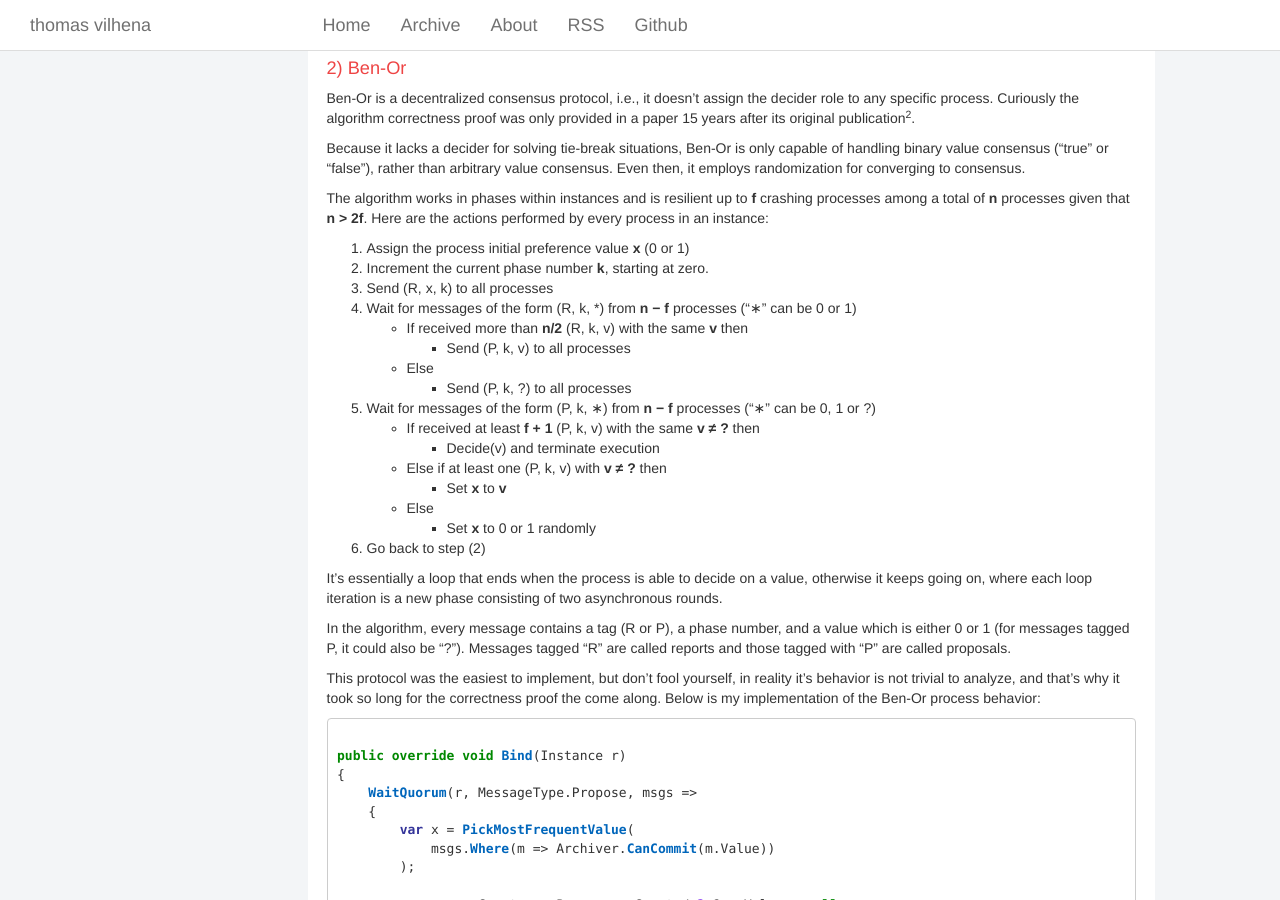
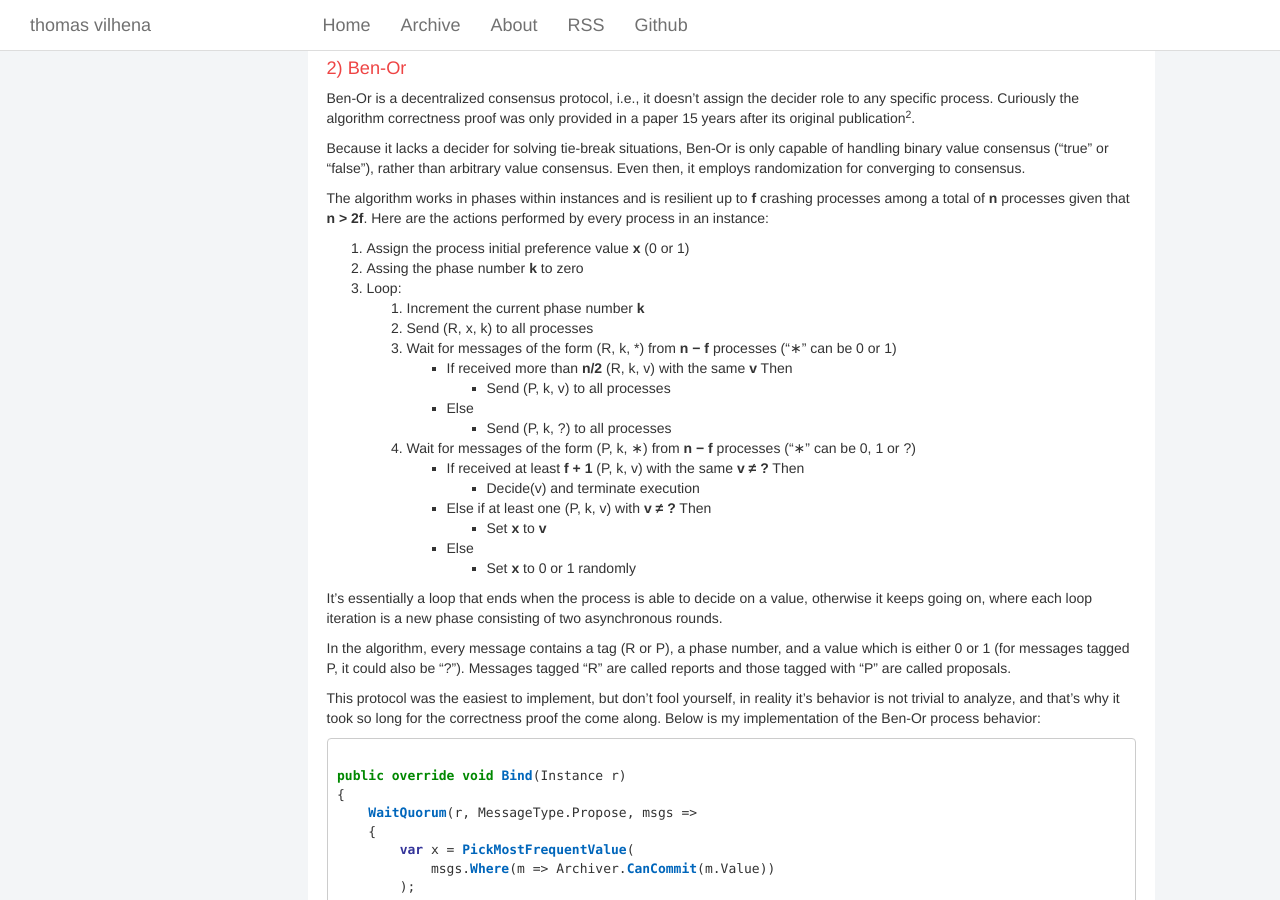
Before and after one commit to TCGV/blog, a Jekyll site: the page built from _posts/2020-10-11-a-review-of-consensus-protocols.md, in a window 1280 px wide and 900 px high, scrolled down 4119 px. Built offline with Jekyll 4.4.1, drawn with Linux system fonts in a browser that asks for light colours.

Commit message:
Improve Ben-Or algorithm formatting

```diff
--- a/_posts/2020-10-11-a-review-of-consensus-protocols.md
+++ b/_posts/2020-10-11-a-review-of-consensus-protocols.md
@@ -202,21 +202,22 @@ Because it lacks a decider for solving tie-break situations, Ben-Or is only capa
 The algorithm works in phases within instances and is resilient up to <b>f</b> crashing processes among a total of <b>n</b> processes given that <b>n > 2f</b>. Here are the actions performed by every process in an instance:
 
 1. Assign the process initial preference value <b>x</b> (0 or 1)
-1. Increment the current phase number <b>k</b>, starting at zero.
-1. Send (R, x, k) to all processes
-1. Wait for messages of the form (R, k, *) from <b>n − f</b> processes ("∗" can be 0 or 1)
-    * If received more than <b>n/2</b> (R, k, v) with the same <b>v</b> then
-        * Send (P, k, v) to all processes
-    * Else
-        * Send (P, k, ?) to all processes
-1. Wait for messages of the form (P, k, ∗) from <b>n − f</b> processes ("∗" can be 0, 1 or ?)
-    * If received at least <b>f + 1</b> (P, k, v) with the same <b>v ≠ ?</b> then
-        * Decide(v) and terminate execution
-    * Else if at least one (P, k, v) with <b>v ≠ ?</b> then
-        * Set <b>x</b> to <b>v</b>
-    * Else
-        * Set <b>x</b> to 0 or 1 randomly
-1. Go back to step (2)
+1. Assing the phase number <b>k</b> to zero
+1. Loop:
+    1. Increment the current phase number <b>k</b>
+    1. Send (R, x, k) to all processes
+    1. Wait for messages of the form (R, k, *) from <b>n − f</b> processes ("∗" can be 0 or 1)
+        * If received more than <b>n/2</b> (R, k, v) with the same <b>v</b> Then
+            * Send (P, k, v) to all processes
+        * Else
+            * Send (P, k, ?) to all processes
+    1. Wait for messages of the form (P, k, ∗) from <b>n − f</b> processes ("∗" can be 0, 1 or ?)
+        * If received at least <b>f + 1</b> (P, k, v) with the same <b>v ≠ ?</b> Then
+            * Decide(v) and terminate execution
+        * Else if at least one (P, k, v) with <b>v ≠ ?</b> Then
+            * Set <b>x</b> to <b>v</b>
+        * Else
+            * Set <b>x</b> to 0 or 1 randomly
 
 It's essentially a loop that ends when the process is able to decide on a value, otherwise it keeps going on, where each loop iteration  is a new phase consisting of two asynchronous rounds.
 
```
